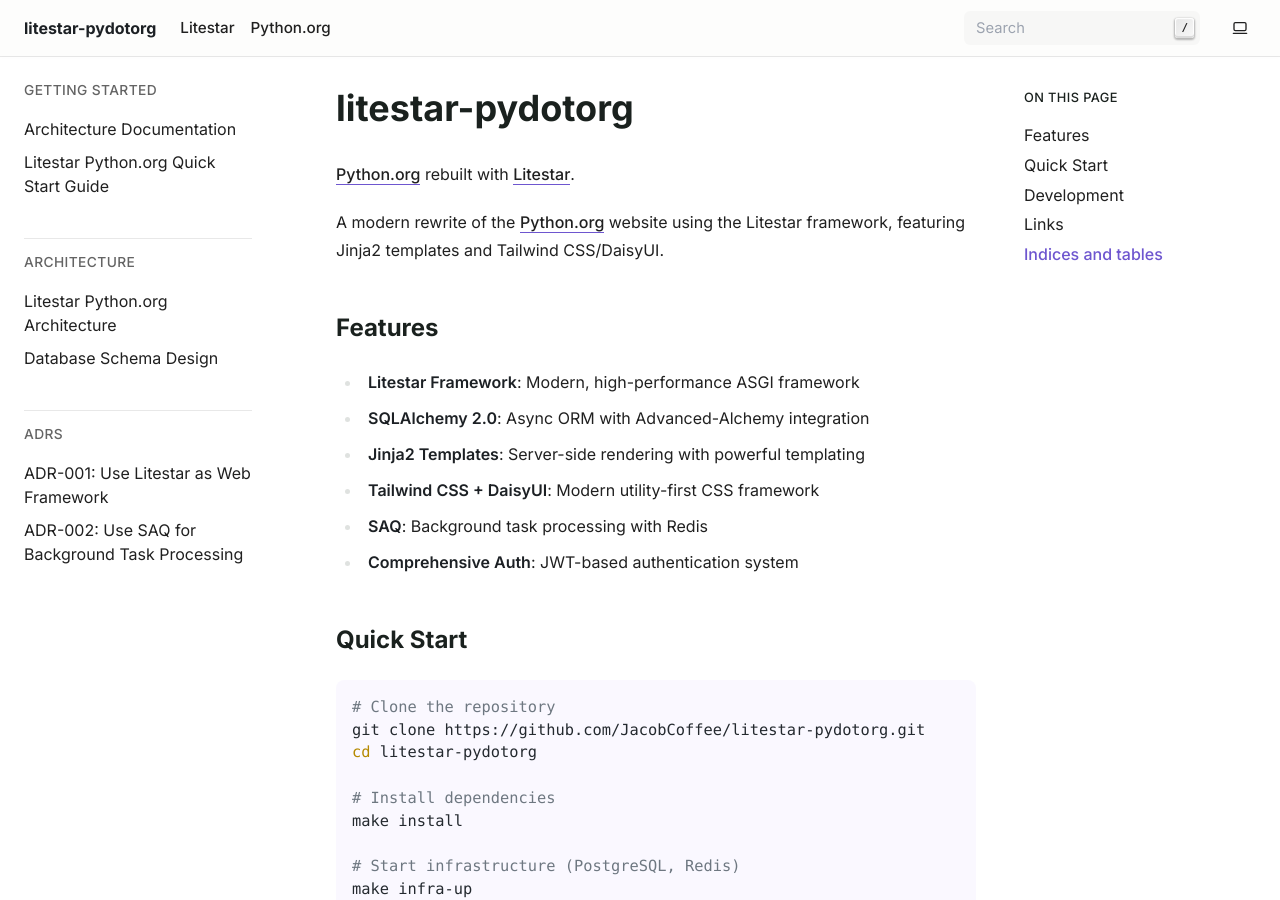
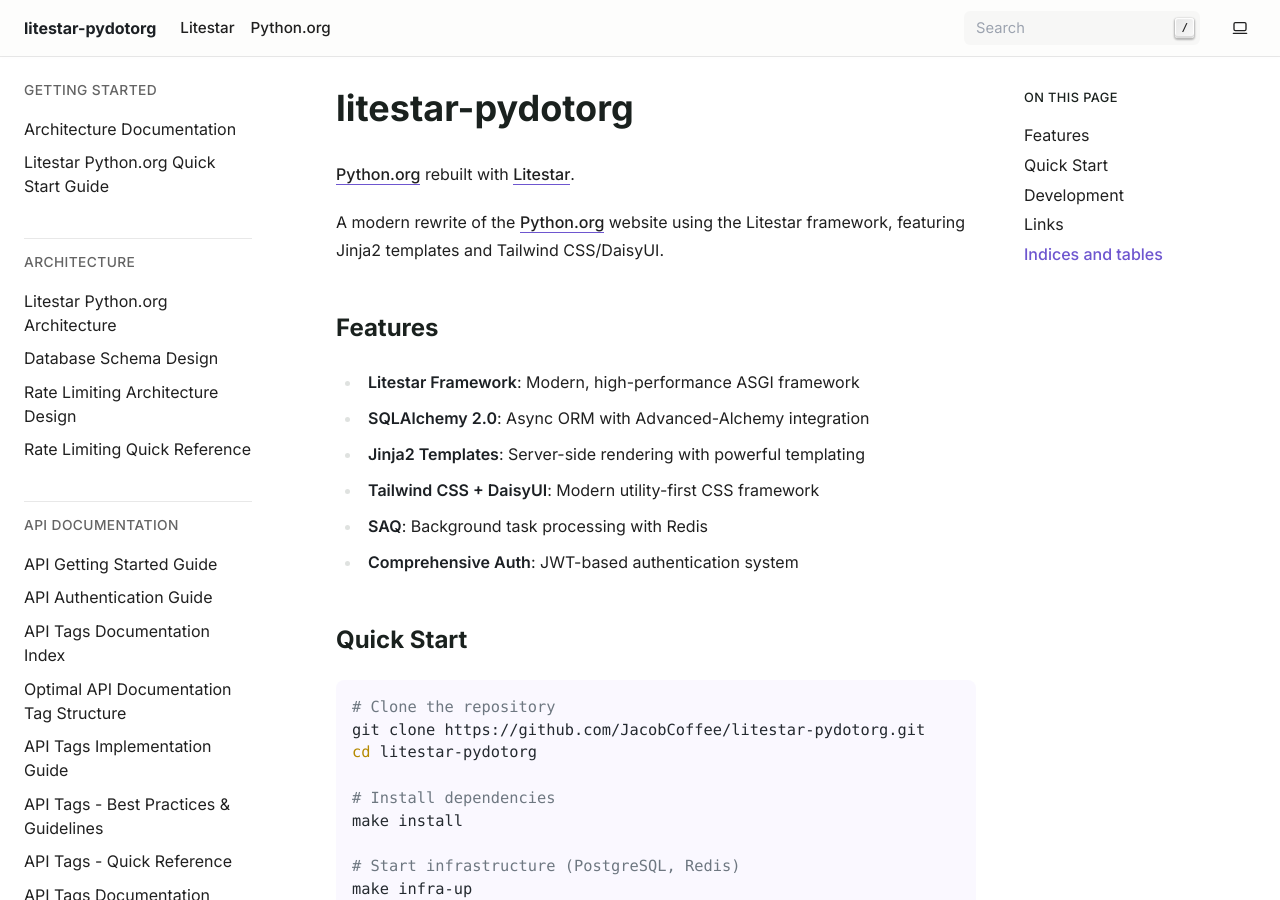
Before and after one commit to JacobCoffee/litestar-pydotorg, a Sphinx documentation site: the page built from docs/index.md, in a window 1280 px wide and 900 px high. Built offline with Sphinx 7.4.7, drawn with Linux system fonts in a browser that asks for light colours; pages that are not in the unit, such as notebooks, are missing from menus.

Commit message:
fix: resolve additional CI failures
- Fix Dockerfile: use Bun instead of npm (package-lock.json doesn't exist)
- Fix docs/index.md: add all missing documents to toctree
- Fix services.py: apply ruff formatting

🤖 Generated with [Claude Code](https://claude.com/claude-code)

Co-Authored-By: Claude <noreply@anthropic.com>

````diff
--- a/docs/index.md
+++ b/docs/index.md
@@ -20,6 +20,23 @@ architecture/QUICK_START
 
 architecture/ARCHITECTURE
 architecture/DATABASE_SCHEMA
+architecture/RATE_LIMITING_ARCHITECTURE
+architecture/RATE_LIMITING_QUICK_REF
+```
+
+```{toctree}
+:maxdepth: 2
+:caption: API Documentation
+:hidden:
+
+api-getting-started
+api-authentication
+architecture/API_TAGS_INDEX
+architecture/API_TAGS_STRUCTURE
+architecture/API_TAGS_IMPLEMENTATION
+architecture/API_TAGS_BEST_PRACTICES
+architecture/API_TAGS_QUICK_REF
+architecture/README_API_TAGS
 ```
 
 ```{toctree}
@@ -29,6 +46,17 @@ architecture/DATABASE_SCHEMA
 
 architecture/adr/001-litestar-framework
 architecture/adr/002-saq-background-tasks
+architecture/adr/template
+```
+
+```{toctree}
+:maxdepth: 2
+:caption: Guides
+:hidden:
+
+FEATURE_FLAGS
+FEATURE_FLAG_LIBRARY_ANALYSIS
+POSTMAN_GUIDE
 ```
 
 ```{toctree}
````
Also changed, not shown: 2 other files.
